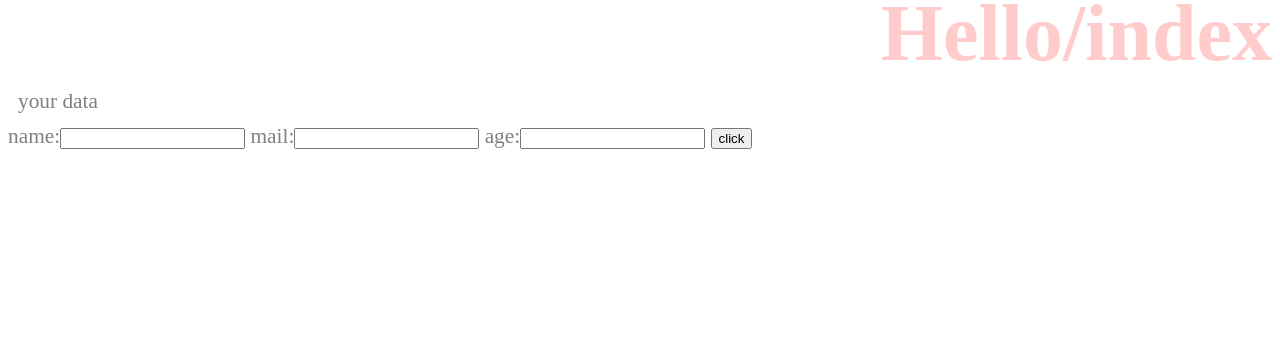
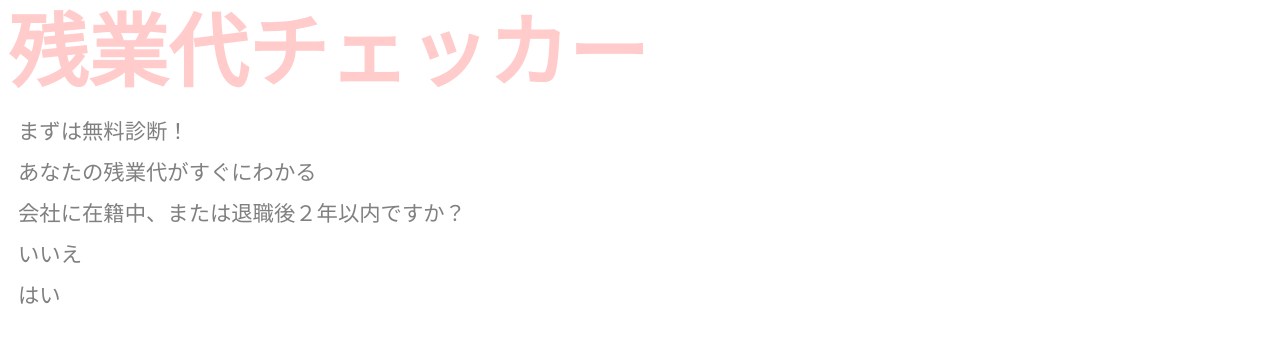
Before and after one commit to michitasato/my-portfolio, a Django app: page /myapp/ in a window 1280 px wide. Shown: the top 343 px of the page. Run offline with Django 3.2, Linux system fonts and the light colour scheme.

Commit message:
残業代チェッカー表紙

```diff
--- a/myapp/static/myapp/css/style.css
+++ b/myapp/static/myapp/css/style.css
@@ -9,7 +9,7 @@ h1 {
     font-size: 60pt;
     margin-top: -20px;
     margin-bottom: 0px;
-    text-align: right;
+    text-align: left;
 }
 
 p {
--- a/myapp/views.py
+++ b/myapp/views.py
@@ -9,7 +9,7 @@ from .forms import HelloForm
 
 def index(request):
     params = {
-        'title': 'Hello/index',
+        'title': '残業代チェッカー',
         'message': 'your data',
         'form': HelloForm(),
     }
--- a/templates/myapp/index.html
+++ b/templates/myapp/index.html
@@ -2,18 +2,25 @@
 <!doctype html>
 <html lang=”ja”>
 <head>
-    <meta charset=”uft-8”>
-    <title>template test</title>
-    <link rel="stylesheet" type="text/css"
-        href="{% static 'myapp/css/style.css' %}" />
+  <meta charset=”uft-8”>
+  <title>残業代チェッカー</title>
+  <link rel="stylesheet" type="text/css"
+    href="{% static 'myapp/css/style.css' %}" />
 </head>
 <body>
-    <h1>{{title}}</h1>
-    <p>{{message|safe}}</p>
-    <form action="{% url 'index' %}" method="post">
-        {% csrf_token %}
-        {{ form }}
-        <input type="submit" value="click">
-    </form>
+  <heder></heder>
+    <h1>残業代チェッカー</h1>
+
+    <div id="wrap">
+      <div class="content">
+        <p>まずは無料診断！</p>
+        <p>あなたの残業代がすぐにわかる</p>
+        <p>会社に在籍中、または退職後２年以内ですか？</p>
+        <p class="botn">いいえ</p>
+        <p class="botn">はい</p>
+      </div>
+    </div>
+
+  <footer></footer>
 </body>
 </html>
```
